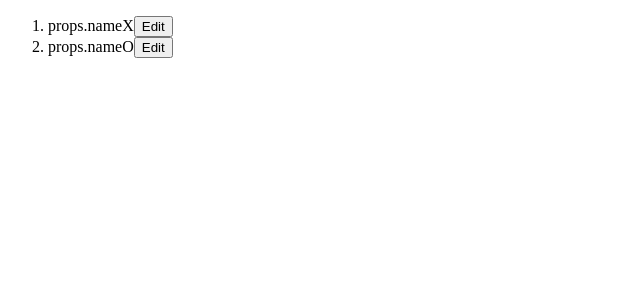
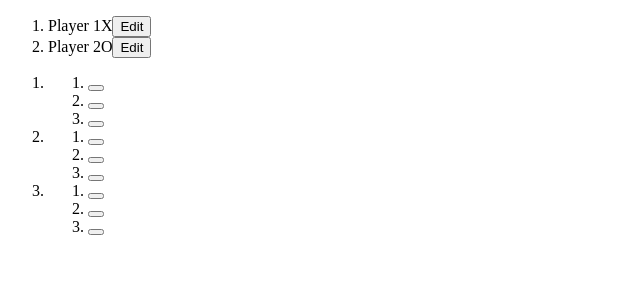
Before and after one commit to wagnergabe/React-tic-tac-toe, a React (Vite) app: page / in a window 1280 px wide. Shown: the top 300 px of the page, without its empty margins (0-640 px from the left). Built offline with nearby package versions, Linux system fonts and the light colour scheme.

Commit message:
gameboard component

```diff
--- a/src/App.jsx
+++ b/src/App.jsx
@@ -1,4 +1,6 @@
-import Player from './components/Player.jsx'
+import Player from './components/Player.jsx';
+import GameBoard from './components/GameBoard.jsx';
+
 function App() {
 
   return (
@@ -7,10 +9,8 @@ function App() {
         <ol id="players">
          <Player name="Player 1" symbol="X"/>
          <Player name="Player 2" symbol="O"/>
-
-
-
         </ol>
+        <GameBoard />
       </div>
     </main>
   )
--- /dev/null
+++ b/src/components/GameBoard.jsx
@@ -0,0 +1,25 @@
+const initialGameBoard = [
+    [null, null, null],
+    [null, null, null],
+    [null, null, null],
+]
+
+
+function GameBoard() {
+    return (
+        <ol id = "game-goard">
+        {initialGameBoard.map((row, index) => (
+        <li key={index}>
+            <ol>
+                {row.map((playerSymbol, colIndex) => (
+                    <li key={colIndex}>
+                        <button>{playerSymbol}</button>
+                        </li>))}
+            </ol>
+            </li>
+        ))}
+        </ol>
+    );
+}
+
+export default GameBoard;
--- a/src/components/Player.jsx
+++ b/src/components/Player.jsx
@@ -1,20 +1,31 @@
 import { useState } from 'react';
 
-
 function Player(props) {
+const [initialName, setInitialName] = useState(props.name)
 const [isEditing, setIsEditing] = useState(false);
 
+
 function handleEditing() {
-  setIsEditing(true);
+  setIsEditing((editing) => !editing );
+}
+
+function handleChange(event) {
+  setInitialName(event.target.value)
+}
+
+let playerName = <span className="player-name">{initialName}</span>
+
+if(isEditing) {
+  playerName = <input type="text" required value = {initialName} onChange={handleChange}/>;
 }
 
   return (
     <li>
       <span className="player">
-        {!isEditing ? <span className="player-name">props.name</span> : <input type="text" required/>}
+        {playerName}
         <span className="player-symbol">{props.symbol}</span>
       </span>
-      <button onClick={handleEditing}>Edit</button>
+      <button onClick={handleEditing}>{isEditing ? 'Save' : 'Edit'}</button>
     </li>
   );
 }
```
